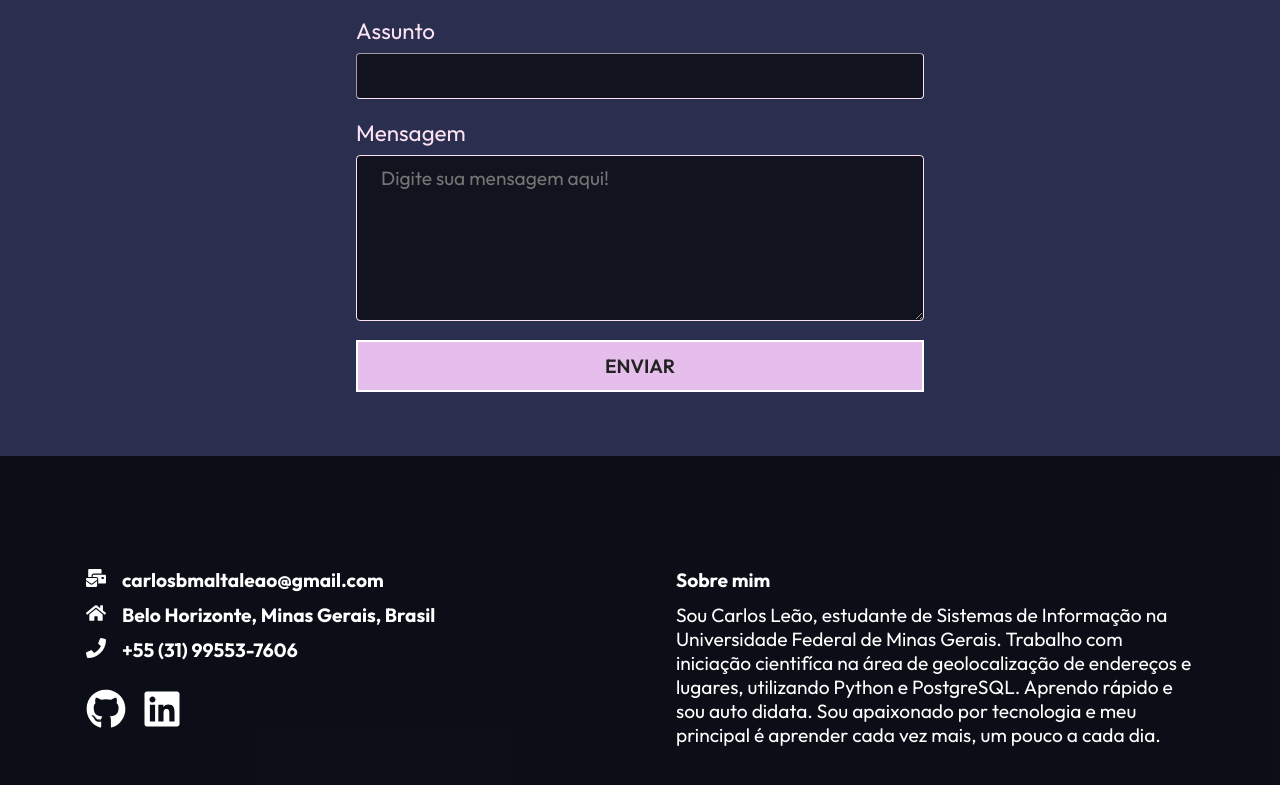
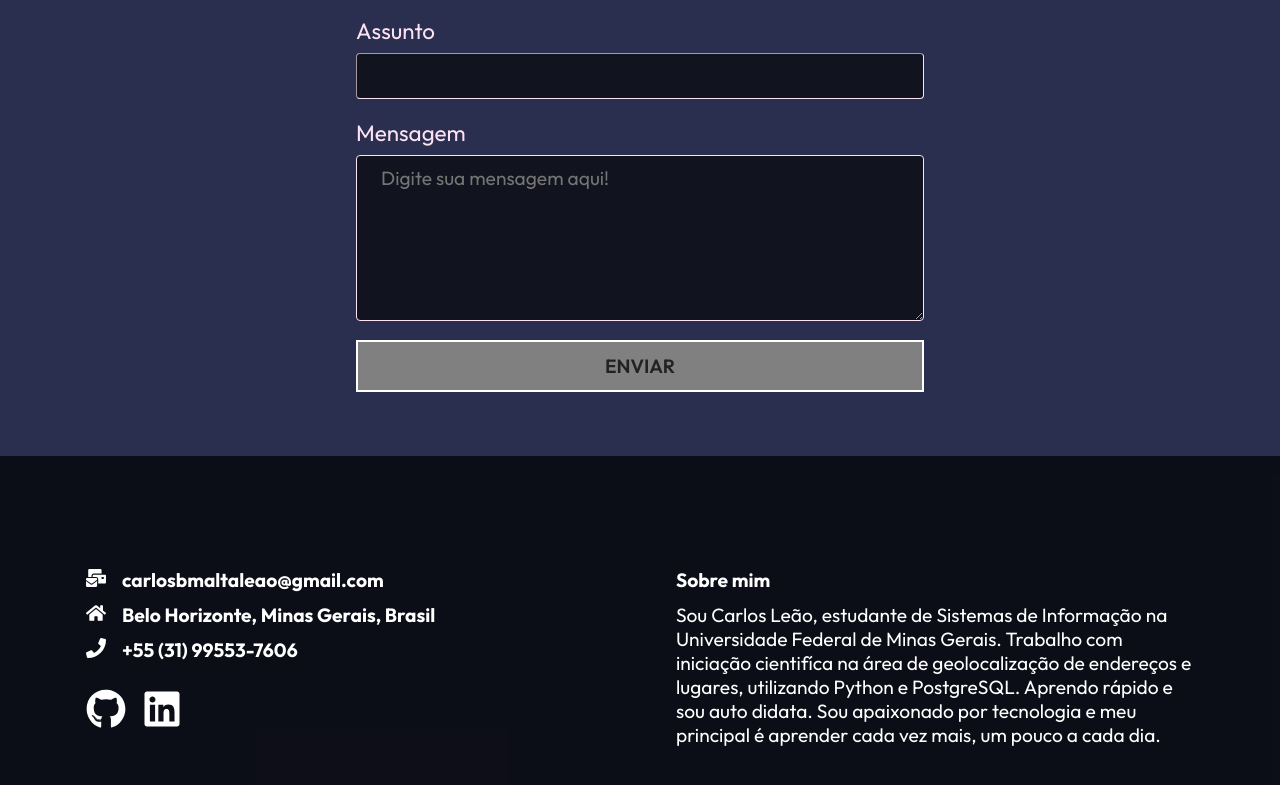
Before and after one commit to Chbmleao/Carlos-Portfolio, a React (Create React App) app: page / in a window 1280 px wide. Shown: the part 5877-6662 px from the top of the page. Built offline with nearby package versions, Linux system fonts and the light colour scheme.

Commit message:
feat: Disable send button if form is not valid

```diff
--- a/src/components/Form.js
+++ b/src/components/Form.js
@@ -11,13 +11,20 @@ class Form extends Component {
     userEmail: "",
     subject: "",
     message: "",
+    errors: {
+      userName: "Username is required!",
+      userEmail: "Email is required!",
+    },
   };
 
   popupRef = React.createRef();
   formRef = React.createRef();
 
   handleInputChange = (e) => {
-    this.setState({ [e.target.name]: e.target.value });
+    this.setState({ [e.target.name]: e.target.value }, () => {
+      this.validateErrors();
+      console.log(this.state);
+    });
   };
 
   resetInputValues = () => {
@@ -26,6 +33,10 @@ class Form extends Component {
       userEmail: "",
       subject: "",
       message: "",
+      errors: {
+        userName: "Username is required!",
+        userEmail: "Email is required!",
+      },
     });
   };
 
@@ -50,8 +61,32 @@ class Form extends Component {
       );
   };
 
+  validateErrors() {
+    const validationErrors = {};
+
+    const emailRegex = /^[^\s@]+@[^\s@]+\.[^\s@]+$/;
+    const isEmailValid = emailRegex.test(this.state.userEmail);
+
+    if (!this.state.userName.trim()) {
+      validationErrors.userName = "Username is required!";
+    }
+
+    if (!this.state.userEmail.trim()) {
+      validationErrors.userEmail = "Email is required!";
+    } else if (!isEmailValid) {
+      validationErrors.userEmail = "Email is not valid!";
+    }
+    console.log(validationErrors);
+
+    this.setState({ errors: validationErrors }, () => {
+      console.log(this.state.errors);
+    });
+  }
+
   render() {
     const { t } = this.props;
+
+    const hasErrors = Object.keys(this.state.errors).length > 0;
 
     return (
       <div className="form" id="contact">
@@ -90,7 +125,12 @@ class Form extends Component {
             value={this.state.message}
             onChange={this.handleInputChange}
           ></textarea>
-          <input className="btn" type="submit" value={t("form.send")} />
+          <input
+            className="btn"
+            type="submit"
+            value={t("form.send")}
+            disabled={hasErrors}
+          />
         </form>
         <Popup ref={this.popupRef} />
       </div>
--- a/src/index.css
+++ b/src/index.css
@@ -36,8 +36,13 @@ a {
   color: #fff;
 }
 
-.btn:hover {
+.btn:enabled:hover {
   background: rgba(255, 255, 255, 0.2);
   color: #fff;
   transition: 0.3s;
 }
+
+.btn:disabled {
+  background-color: gray;
+  cursor: not-allowed;
+}
```
